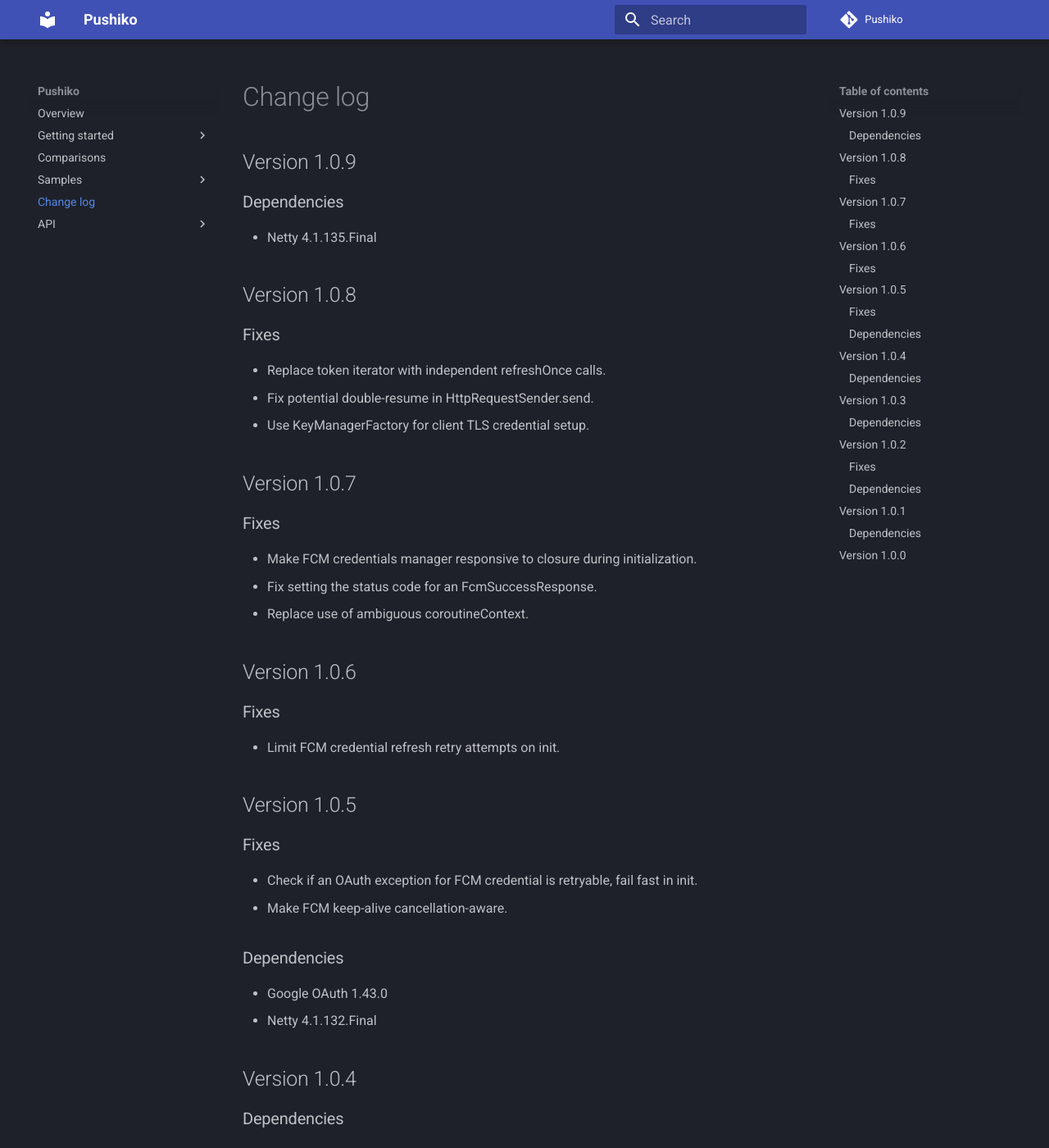
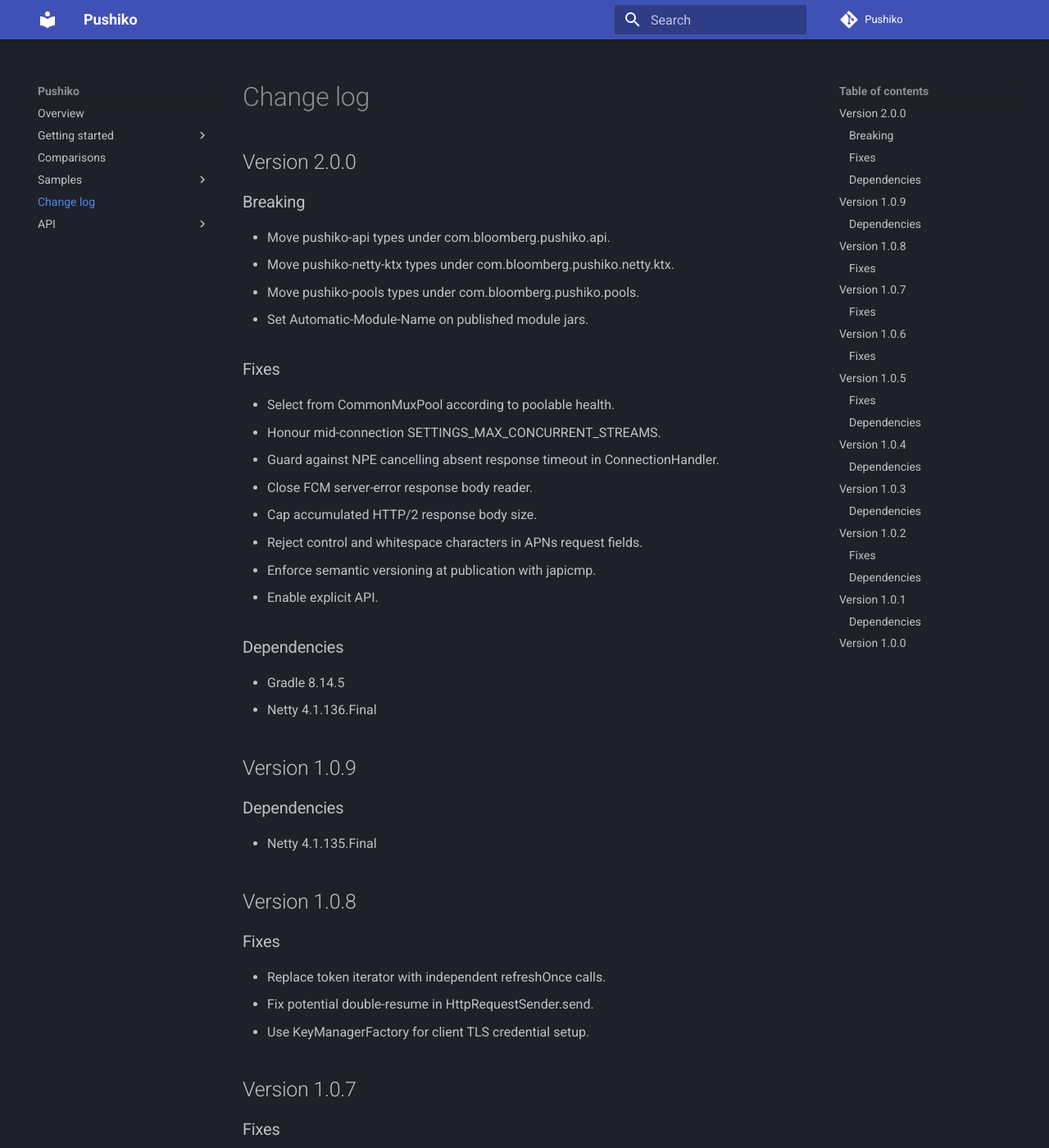
Before and after one commit to bloomberg/pushiko, an MkDocs documentation site: the page built from docs/changelog.md, in a window 1280 px wide and 1400 px high. Shown: the whole window at 82% size. Built offline with MkDocs 1.6.1 and Material for MkDocs 9.7.7, drawn with Linux system fonts in a browser that asks for light colours; comment, search, counter and statistics services are not loaded.

Commit message:
Prepare version 2.0.0
Signed-off-by: kshackleton1 <kshackleton1@bloomberg.net>

```diff
--- a/docs/changelog.md
+++ b/docs/changelog.md
@@ -1,3 +1,28 @@
+## Version 2.0.0
+
+### Breaking
+
+* Move pushiko-api types under com.bloomberg.pushiko.api.
+* Move pushiko-netty-ktx types under com.bloomberg.pushiko.netty.ktx.
+* Move pushiko-pools types under com.bloomberg.pushiko.pools.
+* Set Automatic-Module-Name on published module jars.
+
+### Fixes
+
+* Select from CommonMuxPool according to poolable health.
+* Honour mid-connection SETTINGS_MAX_CONCURRENT_STREAMS.
+* Guard against NPE cancelling absent response timeout in ConnectionHandler.
+* Close FCM server-error response body reader.
+* Cap accumulated HTTP/2 response body size.
+* Reject control and whitespace characters in APNs request fields.
+* Enforce semantic versioning at publication with japicmp.
+* Enable explicit API.
+
+### Dependencies
+
+* Gradle 8.14.5
+* Netty 4.1.136.Final
+
 ## Version 1.0.9
 
 ### Dependencies
```
